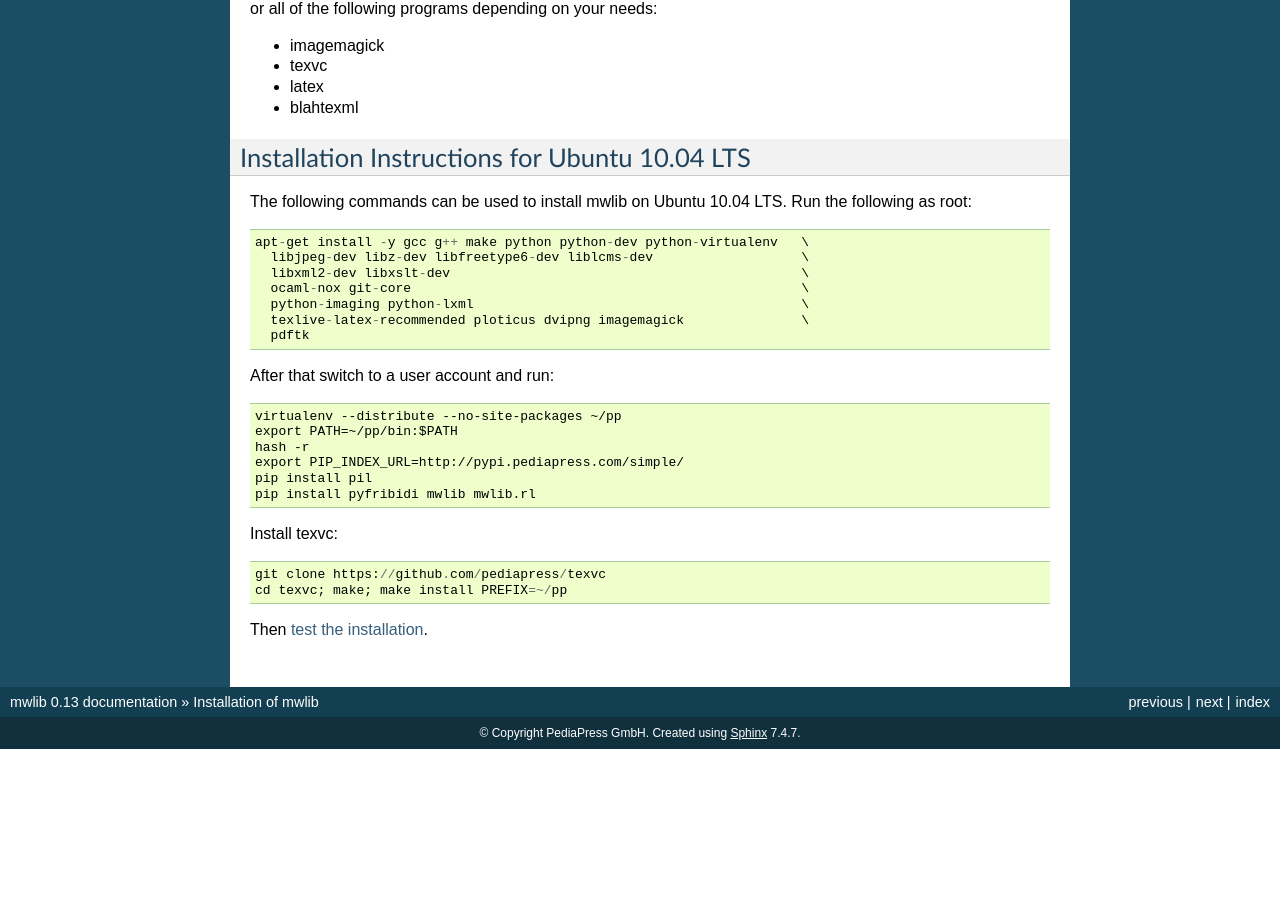
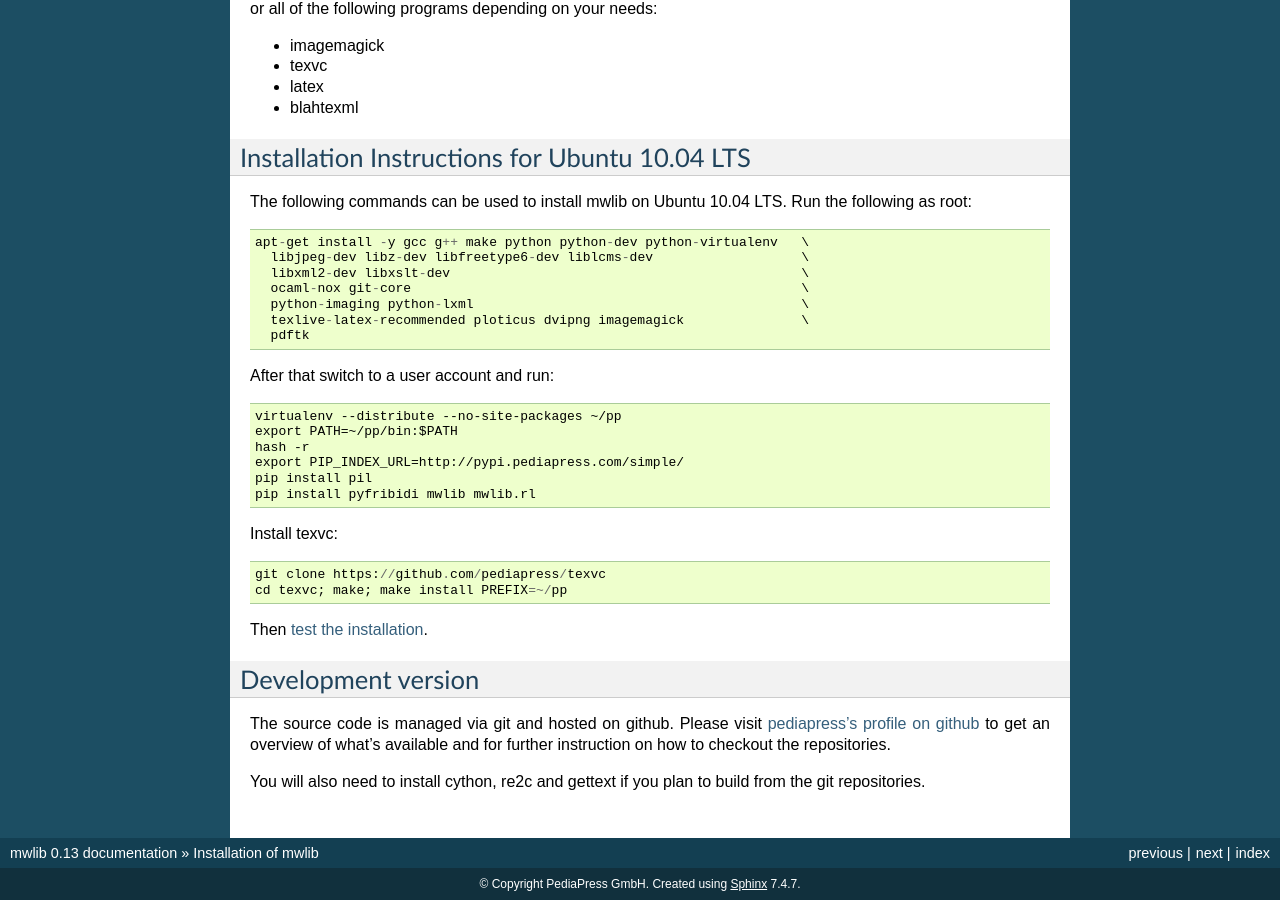
Before and after one commit to pediapress/mwlib, a Sphinx documentation site: the page built from docs/installation.rst, in a window 1280 px wide and 900 px high, scrolled down 1635 px. Built offline with Sphinx 7.4.7, drawn with Linux system fonts in a browser that asks for light colours; before the commit the page ends 2384 px from its top, so only the background shows below that.

Commit message:
add "development version" section

```diff
--- a/docs/installation.rst
+++ b/docs/installation.rst
@@ -132,3 +132,14 @@
   cd texvc; make; make install PREFIX=~/pp
 
 Then :ref:`test the installation<test install>`.
+
+
+Development version
+==============================
+The source code is managed via git and hosted on github. Please visit
+`pediapress's profile on github <https://github.com/pediapress>`_ to
+get an overview of what's available and for further instruction on how
+to checkout the repositories.
+
+You will also need to install cython, re2c and gettext if you plan to
+build from the git repositories.
```
